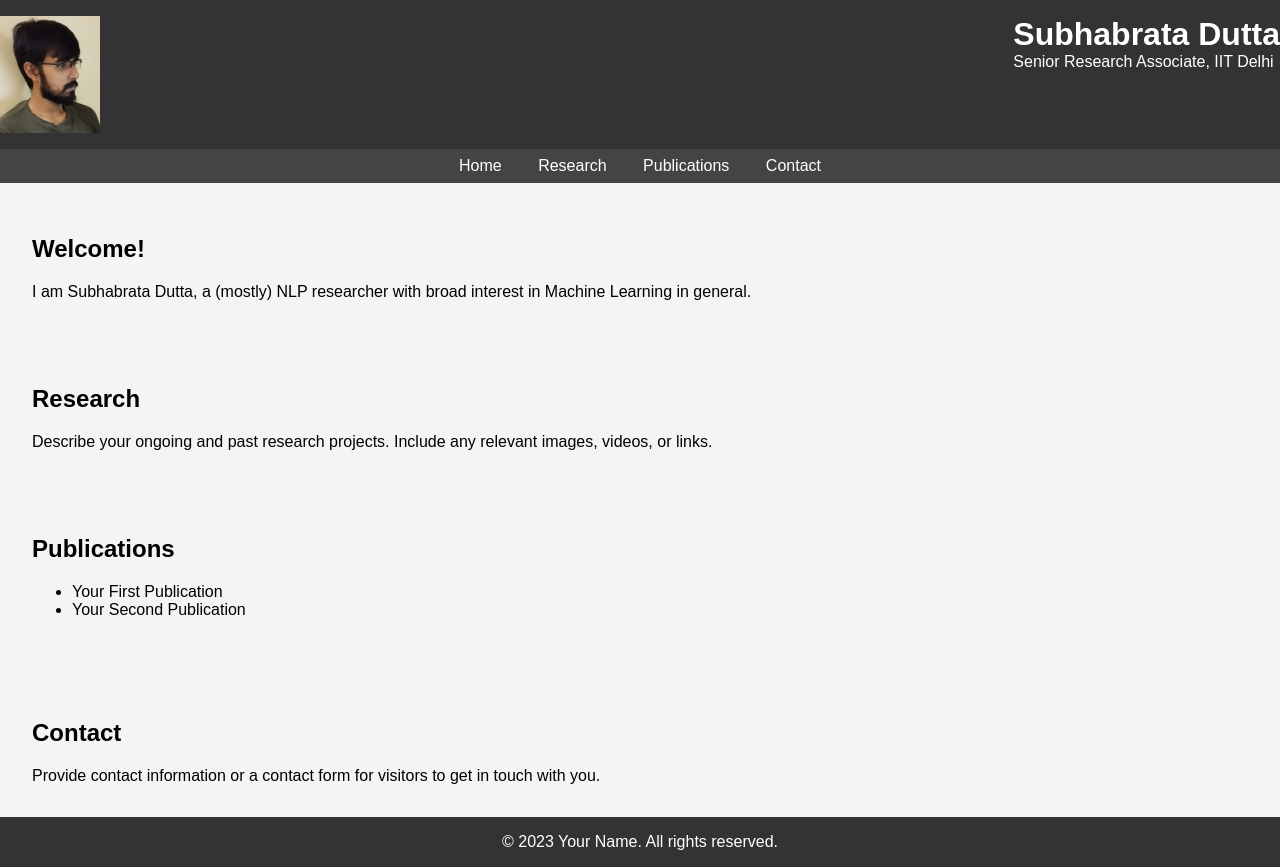
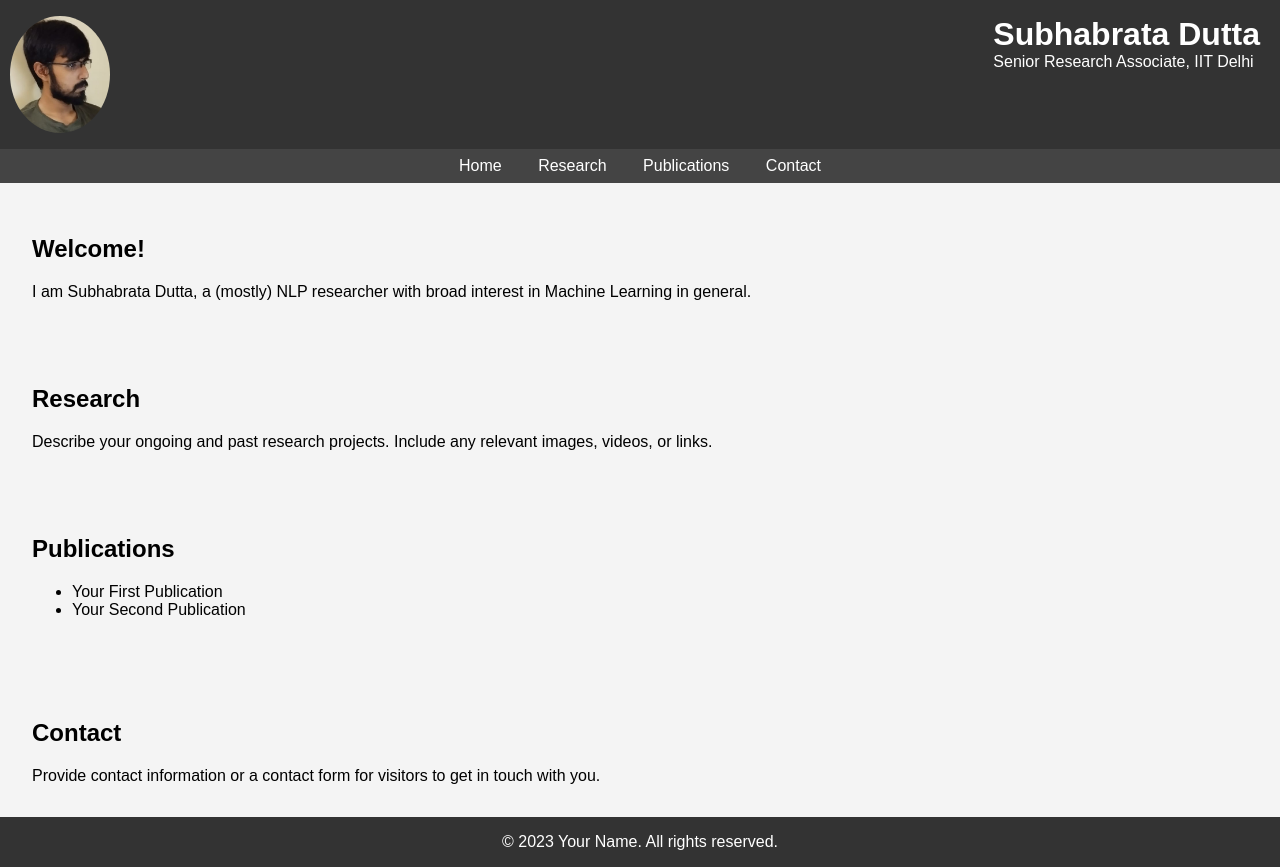
Before and after one commit to Subha0009/Subha0009.github.io, a plain HTML site: page index.html in a window 1280 px wide. Drawn offline with Linux system fonts and the light colour scheme.

Commit message:
Update index.html

```diff
--- a/index.html
+++ b/index.html
@@ -23,6 +23,12 @@
         header img {
             max-width: 100px;
             height: auto;
+            margin-right: 20px;
+            margin-left: 10px;
+            border-radius: 50%;
+            overflow: hidden;
+        }
+        header div {
             margin-right: 20px;
         }
         h1, p {
```
